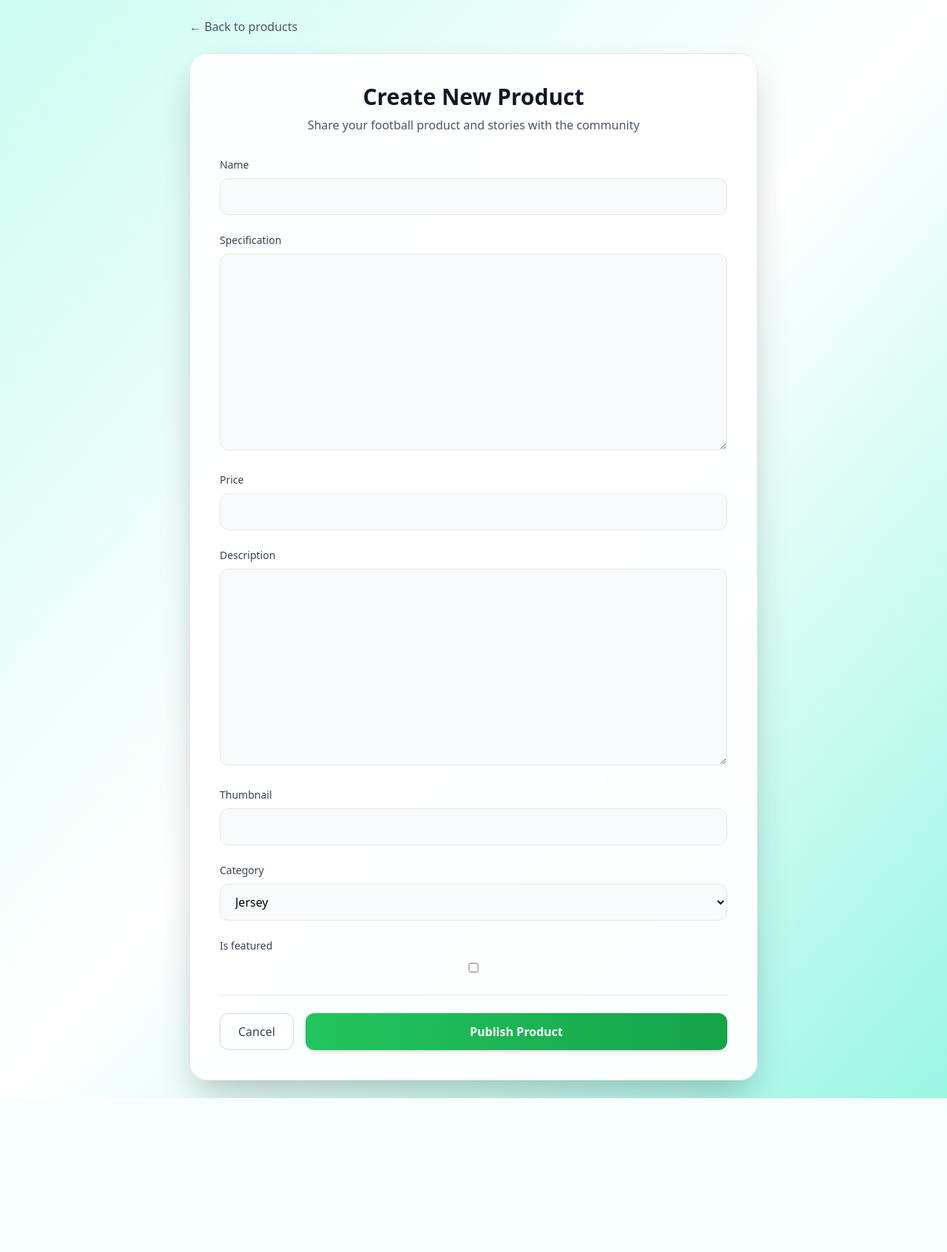
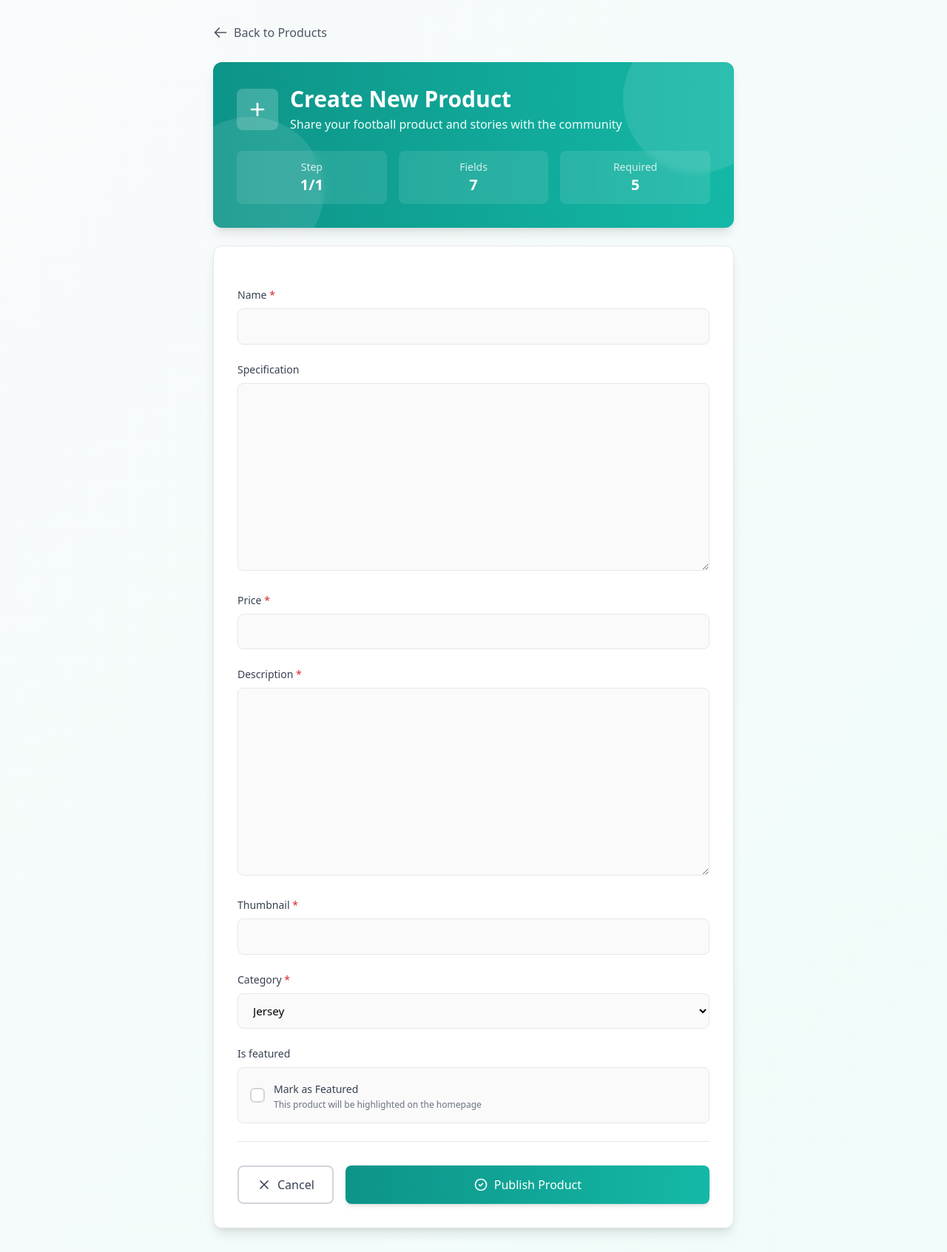
Before and after one commit to fathergies/kick-back, a Django app: page /create-product/ in a window 1280 px wide. Shown: the whole page at 74% size. Before the commit the page ends 1485 px from the top, so only its background shows below. Run offline with Django 5.2, Linux system fonts and the light colour scheme; some libraries are stand-ins or nearby versions.

Commit message:
Fix create product

```diff
--- a/kick_back/settings.py
+++ b/kick_back/settings.py
@@ -50,7 +50,6 @@ INSTALLED_APPS = [
     'django.contrib.messages',
     'django.contrib.staticfiles',
     "django.contrib.humanize",
-    'widget_tweaks',
     'main'
 ]
 
--- a/main/templates/create_product.html
+++ b/main/templates/create_product.html
@@ -1,67 +1,273 @@
 {% extends 'base.html' %}
 {% block meta %}
-{% load widget_tweaks %}
-<title>Create Product - Kick Back</title>
+<title>Create Product - Football Product</title>
 <style>
-  @keyframes fadeInUp {
-    from { opacity: 0; transform: translateY(20px); }
-    to { opacity: 1; transform: translateY(0); }
+  /* Custom form styling */
+  .form-style input[type="text"],
+  .form-style input[type="number"],
+  .form-style input[type="email"],
+  .form-style input[type="url"],
+  .form-style input[type="password"],
+  .form-style textarea,
+  .form-style select {
+    width: 100%;
+    padding: 0.75rem 1rem;
+    border: 1.5px solid #e5e7eb;
+    border-radius: 0.5rem;
+    font-size: 0.95rem;
+    transition: all 0.2s ease;
+    background-color: #fafafa;
   }
-  .fade-in-up {
-    animation: fadeInUp 0.6s ease-out;
+
+  .form-style input[type="text"]:focus,
+  .form-style input[type="number"]:focus,
+  .form-style input[type="email"]:focus,
+  .form-style input[type="url"]:focus,
+  .form-style input[type="password"]:focus,
+  .form-style textarea:focus,
+  .form-style select:focus {
+    outline: none;
+    border-color: #16a34a;
+    background-color: #ffffff;
+    box-shadow: 0 0 0 3px rgba(22, 163, 74, 0.1);
+  }
+
+  .form-style input[type="text"]:hover,
+  .form-style input[type="number"]:hover,
+  .form-style input[type="email"]:hover,
+  .form-style input[type="url"]:hover,
+  .form-style input[type="password"]:hover,
+  .form-style textarea:hover,
+  .form-style select:hover {
+    border-color: #d1d5db;
+    background-color: #ffffff;
+  }
+
+  .form-style textarea {
+    min-height: 120px;
+    resize: vertical;
+  }
+
+  .form-style input[type="checkbox"] {
+    width: 1.25rem;
+    height: 1.25rem;
+    border: 1.5px solid #d1d5db;
+    border-radius: 0.25rem;
+    cursor: pointer;
+    transition: all 0.2s ease;
+  }
+
+  .form-style input[type="checkbox"]:checked {
+    background-color: #16a34a;
+    border-color: #16a34a;
+  }
+
+  .form-style input[type="file"] {
+    padding: 0.5rem;
+    border: 1.5px dashed #d1d5db;
+    border-radius: 0.5rem;
+    background-color: #fafafa;
+    cursor: pointer;
+    transition: all 0.2s ease;
+  }
+
+  .form-style input[type="file"]:hover {
+    border-color: #16a34a;
+    background-color: #f0fdf4;
+  }
+
+  /* File input custom styling */
+  .form-style input[type="file"]::file-selector-button {
+    padding: 0.5rem 1rem;
+    margin-right: 1rem;
+    background-color: #dcfce7;
+    color: #15803d;
+    border: none;
+    border-radius: 0.375rem;
+    font-weight: 500;
+    cursor: pointer;
+    transition: all 0.2s ease;
+  }
+
+  .form-style input[type="file"]::file-selector-button:hover {
+    background-color: #bbf7d0;
+  }
+
+  /* Label enhancement */
+  .form-style label {
+    font-weight: 500;
+    color: #374151;
+  }
+
+  /* Required field indicator */
+  .form-style label.required::after {
+    content: " *";
+    color: #dc2626;
+  }
+
+  /* Error styling */
+  .form-style .errorlist {
+    list-style: none;
+    padding: 0;
+    margin: 0.5rem 0 0 0;
+  }
+
+  .form-style .errorlist li {
+    color: #dc2626;
+    font-size: 0.875rem;
+  }
+
+  /* Checkbox container */
+  .checkbox-container {
+    display: flex;
+    align-items: center;
+    gap: 0.75rem;
+    padding: 1rem;
+    background-color: #fafafa;
+    border-radius: 0.5rem;
+    border: 1.5px solid #e5e7eb;
+    transition: all 0.2s ease;
+  }
+
+  .checkbox-container:hover {
+    background-color: #f0fdf4;
+    border-color: #bbf7d0;
+  }
+
+  /* Smooth animations */
+  .form-style * {
+    transition: all 0.2s ease;
+  }
+
+  /* Decorative elements */
+  .header-decoration {
+    position: absolute;
+    width: 200px;
+    height: 200px;
+    border-radius: 50%;
+    opacity: 0.1;
+  }
+
+  .decoration-1 {
+    top: -50px;
+    right: -50px;
+    background: white;
+  }
+
+  .decoration-2 {
+    bottom: -50px;
+    left: -50px;
+    background: white;
   }
 </style>
 {% endblock meta %}
 
 {% block content %}
-<div class="min-h-screen w-full flex items-center justify-center bg-gradient-to-br from-teal-100 via-white to-teal-200 p-6">
-  <div class="max-w-3xl w-full">
+<div class="bg-gradient-to-br from-gray-50 to-teal-50 w-full min-h-screen">
+  <div class="max-w-3xl mx-auto px-4 sm:px-6 lg:px-8 py-8">
 
     <!-- Back Navigation -->
-    <div class="mb-6 fade-in-up">
-      <a href="{% url 'main:show_main' %}" class="text-gray-600 hover:text-gray-900 font-medium transition-colors">
-        ← Back to products
+    <div class="mb-6">
+      <a href="{% url 'main:show_main' %}" class="inline-flex items-center text-gray-600 hover:text-teal-600 font-medium transition-colors group">
+        <svg class="w-5 h-5 mr-2 transform group-hover:-translate-x-1 transition-transform" fill="none" stroke="currentColor" viewBox="0 0 24 24">
+          <path stroke-linecap="round" stroke-linejoin="round" stroke-width="2" d="M10 19l-7-7m0 0l7-7m-7 7h18"/>
+        </svg>
+        Back to Products
       </a>
     </div>
 
+    <!-- Header Card -->
+    <div class="bg-gradient-to-r from-teal-600 to-teal-500 rounded-xl shadow-lg p-8 mb-6 relative overflow-hidden">
+      <div class="header-decoration decoration-1"></div>
+      <div class="header-decoration decoration-2"></div>
+
+      <div class="relative z-10">
+        <div class="flex items-center mb-4">
+          <div class="bg-white/20 p-3 rounded-lg mr-4">
+            <svg class="w-8 h-8 text-white" fill="none" stroke="currentColor" viewBox="0 0 24 24">
+              <path stroke-linecap="round" stroke-linejoin="round" stroke-width="2" d="M12 6v6m0 0v6m0-6h6m-6 0H6"/>
+            </svg>
+          </div>
+          <div>
+            <h1 class="text-3xl font-bold text-white mb-1">Create New Product</h1>
+            <p class="text-teal-50">Share your football product and stories with the community</p>
+          </div>
+        </div>
+
+        <!-- Quick Stats -->
+        <div class="grid grid-cols-3 gap-4 mt-6">
+          <div class="bg-white/10 backdrop-blur-sm rounded-lg p-3 text-center">
+            <p class="text-white/80 text-sm">Step</p>
+            <p class="text-white text-xl font-bold">1/1</p>
+          </div>
+          <div class="bg-white/10 backdrop-blur-sm rounded-lg p-3 text-center">
+            <p class="text-white/80 text-sm">Fields</p>
+            <p class="text-white text-xl font-bold">7</p>
+          </div>
+          <div class="bg-white/10 backdrop-blur-sm rounded-lg p-3 text-center">
+            <p class="text-white/80 text-sm">Required</p>
+            <p class="text-white text-xl font-bold">5</p>
+          </div>
+        </div>
+      </div>
+    </div>
+
     <!-- Form Card -->
-    <div class="bg-white/95 backdrop-blur-lg rounded-3xl border border-gray-200 shadow-2xl p-8 sm:p-10 fade-in-up">
-      <div class="mb-8 text-center">
-        <h1 class="text-3xl font-extrabold text-gray-900 mb-2">Create New Product</h1>
-        <p class="text-gray-600 text-base">Share your football product and stories with the community</p>
-      </div>
+    <div class="bg-white rounded-xl shadow-lg border border-gray-200 p-6 sm:p-8 form-style">
+      <form method="POST" enctype="multipart/form-data" class="space-y-6">
+        {% csrf_token %}
 
-      <form method="POST" class="space-y-6">
-        {% csrf_token %}
         {% for field in form %}
-          <div>
-            <label for="{{ field.id_for_label }}" class="block text-sm font-medium text-gray-700 mb-2">
+          <div class="form-group">
+            <label for="{{ field.id_for_label }}" class="block text-sm font-medium text-gray-700 mb-2 {% if field.field.required %}required{% endif %}">
               {{ field.label }}
             </label>
-            <div class="w-full">
-              {{ field|add_class:"w-full px-4 py-3 border border-gray-200 rounded-xl focus:outline-none focus:ring-2 focus:ring-green-400 focus:border-transparent transition-all duration-300 bg-gray-50 hover:bg-white" }}
-            </div>
+
+            {% if field.name == 'is_featured' %}
+              <div class="checkbox-container">
+                {{ field }}
+                <div class="flex-1">
+                  <span class="text-sm font-medium text-gray-700">Mark as Featured</span>
+                  <p class="text-xs text-gray-500 mt-0.5">This product will be highlighted on the homepage</p>
+                </div>
+              </div>
+            {% else %}
+              <div class="w-full">
+                {{ field }}
+              </div>
+            {% endif %}
+
             {% if field.help_text %}
-              <p class="mt-1 text-sm text-gray-500">{{ field.help_text }}</p>
+              <p class="mt-2 text-sm text-gray-500">{{ field.help_text }}</p>
             {% endif %}
-            {% for error in field.errors %}
-              <p class="mt-1 text-sm text-red-600">{{ error }}</p>
-            {% endfor %}
+
+            {% if field.errors %}
+              <ul class="errorlist">
+                {% for error in field.errors %}
+                  <li>{{ error }}</li>
+                {% endfor %}
+              </ul>
+            {% endif %}
           </div>
         {% endfor %}
 
-        <!-- Buttons -->
-        <div class="flex flex-col sm:flex-row gap-4 pt-6 border-t border-gray-200">
-          <a href="{% url 'main:show_main' %}" class="order-2 sm:order-1 px-6 py-3 border border-gray-300 text-gray-700 rounded-xl font-medium hover:bg-gray-50 transition-colors text-center">
+        <!-- Action Buttons -->
+        <div class="flex flex-col sm:flex-row gap-4 pt-8 border-t border-gray-200 mt-8">
+          <a href="{% url 'main:show_main' %}" class="order-2 sm:order-1 px-6 py-3 border-2 border-gray-300 text-gray-700 rounded-lg font-medium hover:bg-gray-50 hover:border-gray-400 transition-all text-center inline-flex items-center justify-center">
+            <svg class="w-5 h-5 mr-2" fill="none" stroke="currentColor" viewBox="0 0 24 24">
+              <path stroke-linecap="round" stroke-linejoin="round" stroke-width="2" d="M6 18L18 6M6 6l12 12"/>
+            </svg>
             Cancel
           </a>
-          <button type="submit" class="order-1 sm:order-2 flex-1 bg-gradient-to-r from-green-500 to-green-600 text-white px-6 py-3 rounded-xl font-semibold hover:from-green-600 hover:to-green-700 shadow-md hover:shadow-lg transition-all duration-300 transform hover:-translate-y-1">
+          <button type="submit" class="order-1 sm:order-2 flex-1 bg-gradient-to-r from-teal-600 to-teal-500 text-white px-6 py-3 rounded-lg font-medium hover:from-teal-700 hover:to-teal-600 transition-all shadow-md hover:shadow-lg transform hover:-translate-y-0.5 inline-flex items-center justify-center">
+            <svg class="w-5 h-5 mr-2" fill="none" stroke="currentColor" viewBox="0 0 24 24">
+              <path stroke-linecap="round" stroke-linejoin="round" stroke-width="2" d="M9 12l2 2 4-4m6 2a9 9 0 11-18 0 9 9 0 0118 0z"/>
+            </svg>
             Publish Product
           </button>
         </div>
       </form>
     </div>
-
   </div>
 </div>
 {% endblock %}
```
